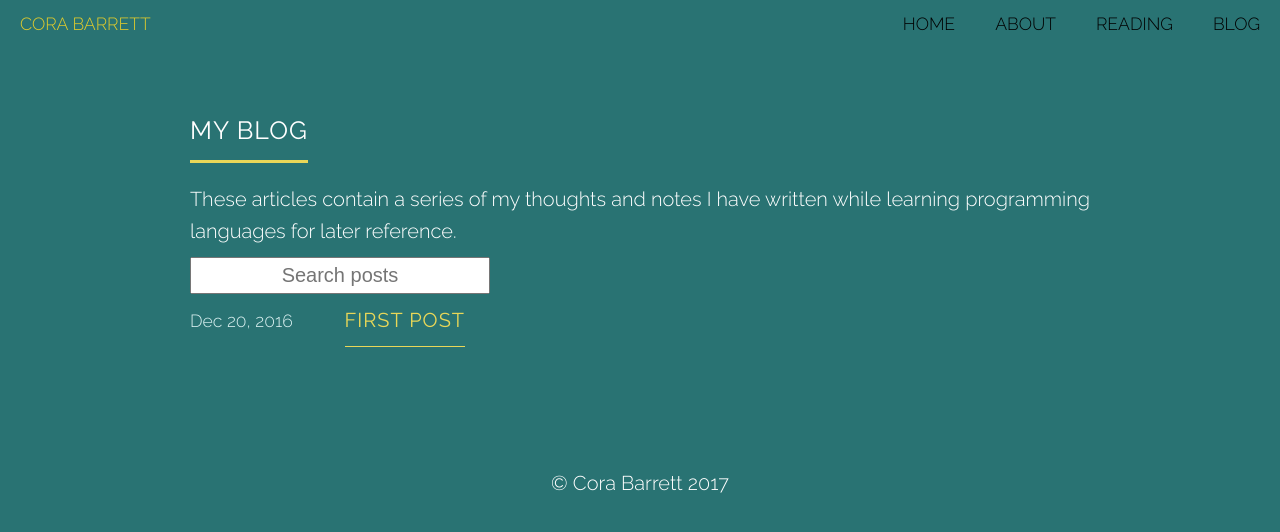
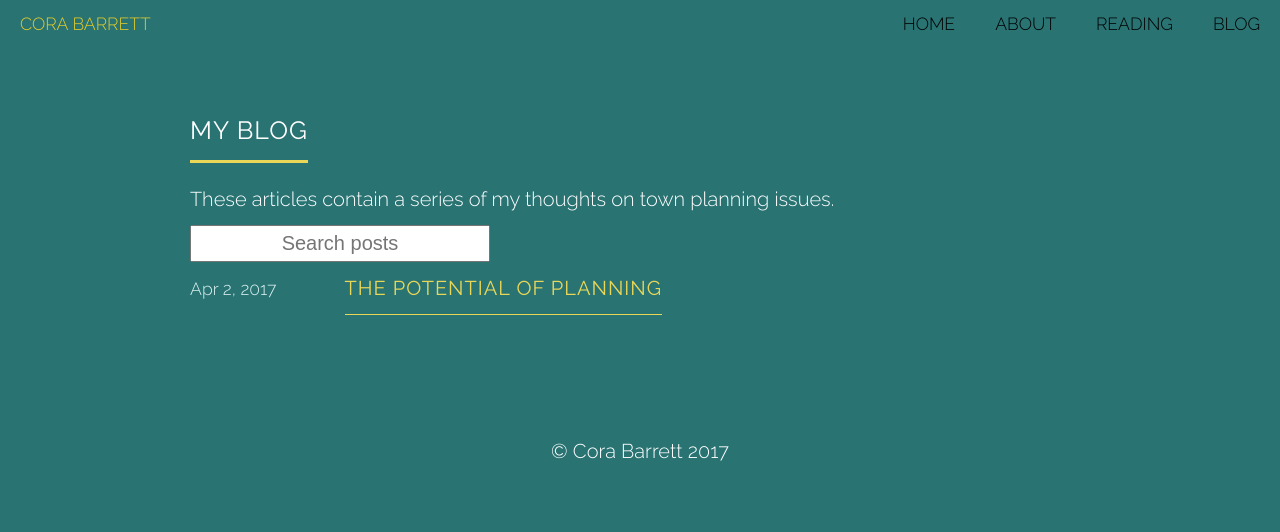
Before and after one commit to corabarrett/corabarrett, a Jekyll site: the page built from _pages/04_blog.html, in a window 1280 px wide. Shown: the top 532 px of the page. Built offline with Jekyll 4.4.1, drawn with Linux system fonts in a browser that asks for light colours; nearby versions of some CDN libraries; comment, search, counter and statistics services are not loaded.

Commit message:
first post

```diff
--- a/_config.yml
+++ b/_config.yml
@@ -43,6 +43,7 @@ gems:
 exclude:
   - Gemfile
   - Gemfile.lock
+timezone: Europe/London
 
 # Default layouts for pages
 defaults:
--- a/_pages/04_blog.html
+++ b/_pages/04_blog.html
@@ -7,7 +7,7 @@ permalink: /blog/
 <section id="blog">
 	<div class="content">
 		<h2>My blog</h2>
-		<p>These articles contain a series of my thoughts and notes I have written while learning programming languages for later reference.</p>
+		<p>These articles contain a series of my thoughts on town planning issues.</p>
 
 		<input type="text" id="search_box" placeholder="Search posts" autocomplete="off" autofocus>
 
```
Also changed, not shown: _posts/2017-04-02-the-potential-of-planning.md (added, +11 -0 lines), _posts/2017-13-20-first-post.md (deleted, +0 -13 lines), 5 other files.
